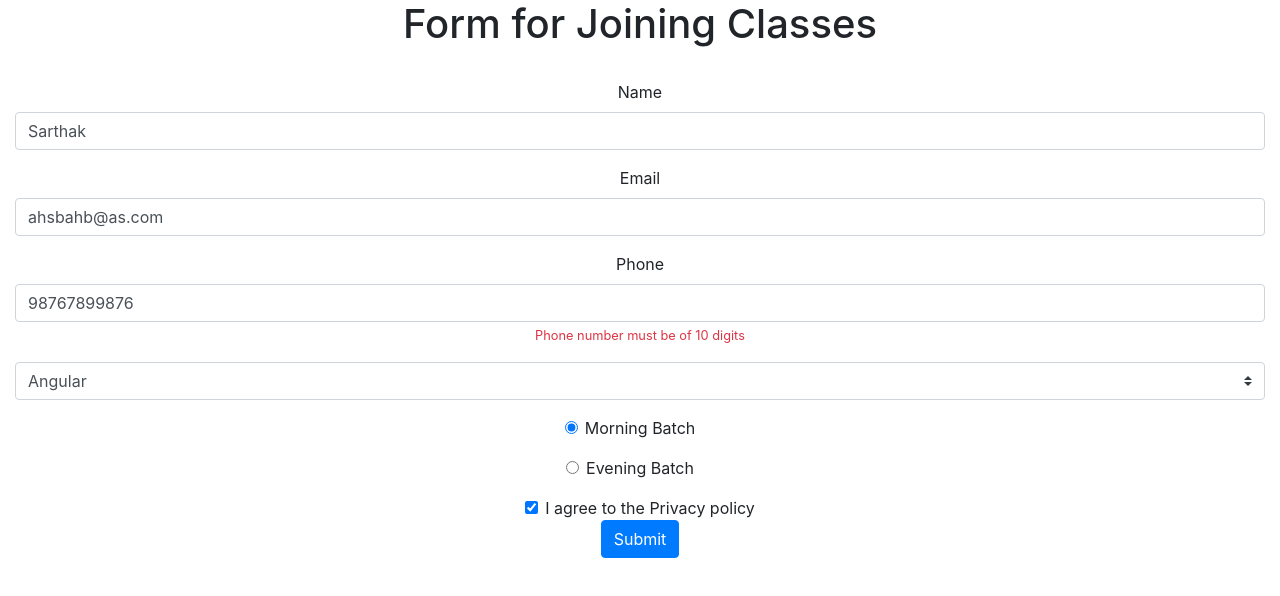
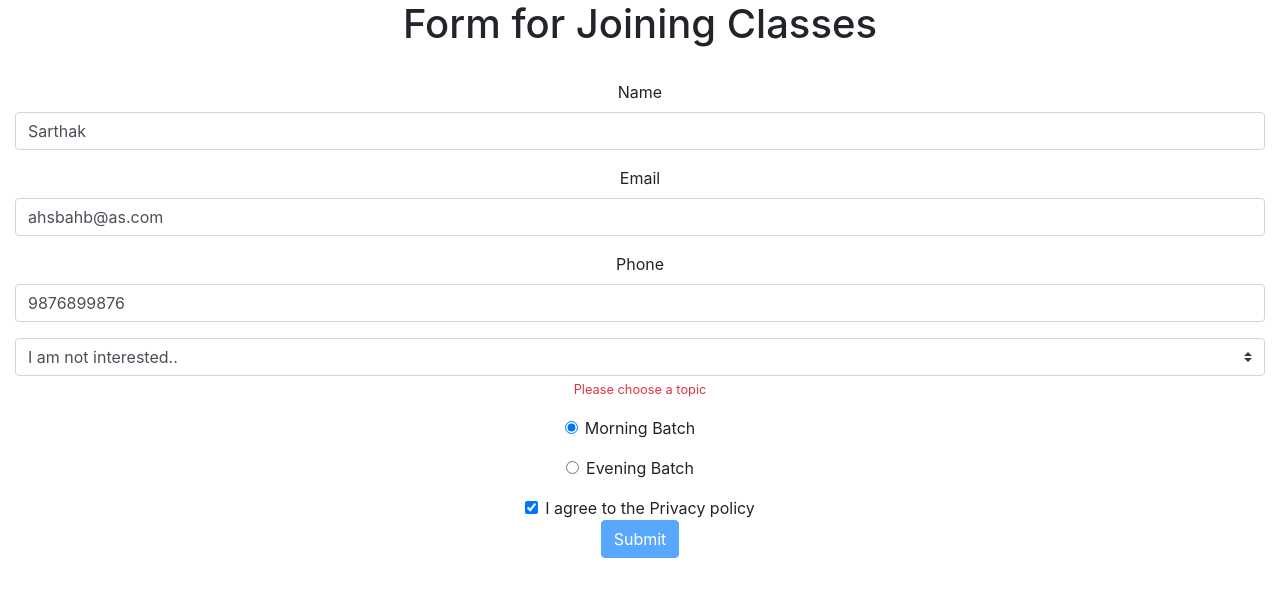
Before and after one commit to sarthakbhutani/angular-form-projects, an Angular app: page / in a window 1280 px wide. Shown: the top 596 px of the page. Built offline with nearby package versions, Linux system fonts and the light colour scheme.

Commit message:
Applied all the validations & some UX changes regarding validations

```diff
--- a/src/app/app.component.html
+++ b/src/app/app.component.html
@@ -1,18 +1,10 @@
 <!--The content below is only a placeholder and can be replaced.-->
 <div style="text-align:center" class="container-fluid">
-  <h1>Form for Joining Classes</h1>
-<form #classForm="ngForm">
-  <!-- checking the data
-  {{classForm.value | json}}
-  <br> -->
-  <!-- by using pipes -->
-
-  <!-- checking the records already stored in Angular -->
-  <!-- <small>angular data</small> -->
-  <!-- {{User | json}}
-  <br> -->
-<!-- {{name.className}} -->
-<!-- {{name.untouched}} -->
+    <h1>Form for Joining Classes</h1>
+  <div *ngIf="!submitted; then formBlock; else submittedBlock"></div>
+  <ng-template #formBlock>
+<form #classForm="ngForm" novalidate (ngSubmit)="onSubmit()">
+  <!-- IMPLEMENT ng-template || *ngIf="!submitted"-->
 <br>
   <div class="form-group">
     <label>Name</label>
@@ -37,11 +29,11 @@
     </div>
   </div>
   <div class="form-group">
-    <select class="custom-select" [class.is-invalid]="topic.invalid" #topic="ngModel" [(ngModel)]=User.topicWanted name="topicWanted" required>
-      <option selected >I am not interested..</option>
+    <select class="custom-select" (change)="ValidateTopic(topic.value)" (blur)="ValidateTopic(topic.value)" [class.is-invalid]="topic.invalid" #topic="ngModel" [(ngModel)]=User.topicWanted name="topicWanted" required>
+      <option selected value="default">I am not interested..</option>
       <option *ngFor="let topic of topics" >{{topic}}</option>
     </select>
-    <small class="text-danger" [class.d-none]="topic.valid || topic.untouched">Please choose a topic</small>
+    <small class="text-danger" [class.d-none]="!errorFlag">Please choose a topic</small>
   </div>
   <div class="form-group" >
     <input class="form-check-input" type="radio" name="TimePreference" [(ngModel)]=User.TimePreference value="Morning" >
@@ -56,5 +48,11 @@
     <input class="form-check-input" [(ngModel)]=User.privacy name="privacy" type="checkbox">
     <label class="form-check-label" >I agree to the Privacy policy</label>
   </div>
-  <button class="btn btn-primary" (click)="formSubmit()">Submit</button>
+  <button class="btn btn-primary" [disabled]="classForm.invalid || errorFlag"(click)="formSubmit()">Submit</button>
 </form>
+</ng-template>
+<ng-template #submittedBlock>
+  <!-- *ngIf="submitted" -->
+  <small class="text-success">Form submitted</small>
+</ng-template>
+</div>
--- a/src/app/app.component.ts
+++ b/src/app/app.component.ts
@@ -1,5 +1,6 @@
 import { Component } from '@angular/core';
 import { user } from './user';
+import { EnrollmentServerService } from './enrollment-server.service';
 
 @Component({
   selector: 'app-root',
@@ -9,11 +10,33 @@ import { user } from './user';
 export class AppComponent {
   title = 'tdf';
   topics = [ 'Angular','React','Node'];
-  public User = new user("Sarthak", "ahsbahb@as.com",98767899876,"Angular","Morning",true);
-  public abcd = true;
+  public User = new user("Sarthak", "ahsbahb@as.com",9876899876,"default","Morning",true);
+  public errorFlag = false;
+  submitted = false;
+  constructor(private _enrollmentServer : EnrollmentServerService){
+    if(this.User.topicWanted=="default"){
+      this.errorFlag = true;
+    }
+  }
 
   public formSubmit(){
     window.alert("Form submitted with data, name : "+this.User.name);
     console.log("submitted");
   }
+  public ValidateTopic(value){
+    if(value=="default"){
+      this.errorFlag=true;
+    } else{
+      this.errorFlag=false;
+    }
+  }
+
+  onSubmit(){
+    this.submitted = true;
+    console.log(this.User);
+    this._enrollmentServer.enroll(this.User)
+    .subscribe(data => console.log("success"),
+      error=> console.error("err"+error)
+    );
+  }
 }
--- a/src/app/app.module.ts
+++ b/src/app/app.module.ts
@@ -2,6 +2,7 @@ import { BrowserModule } from '@angular/platform-browser';
 import { NgModule } from '@angular/core';
 import {FormsModule} from '@angular/forms';
 import { AppComponent } from './app.component';
+import {HttpClientModule} from "@angular/common/http";
 
 @NgModule({
   declarations: [
@@ -9,7 +10,8 @@ import { AppComponent } from './app.component';
   ],
   imports: [
     BrowserModule,
-    FormsModule
+    FormsModule,
+    HttpClientModule
   ],
   providers: [],
   bootstrap: [AppComponent]
--- /dev/null
+++ b/src/app/enrollment-server.service.ts
@@ -0,0 +1,14 @@
+import { Injectable } from '@angular/core';
+import {HttpClient} from "@angular/common/http";
+import { user } from './user';
+@Injectable({
+  providedIn: 'root'
+})
+export class EnrollmentServerService {
+
+  constructor(private _http : HttpClient) { }
+  _url = "http://localhost:3000/enroll";
+  enroll(User : user){
+    return this._http.post<any>(this._url, User);
+  }
+}
```
Also changed, not shown: 1 other file (tests, documents, lock files or other folders).
